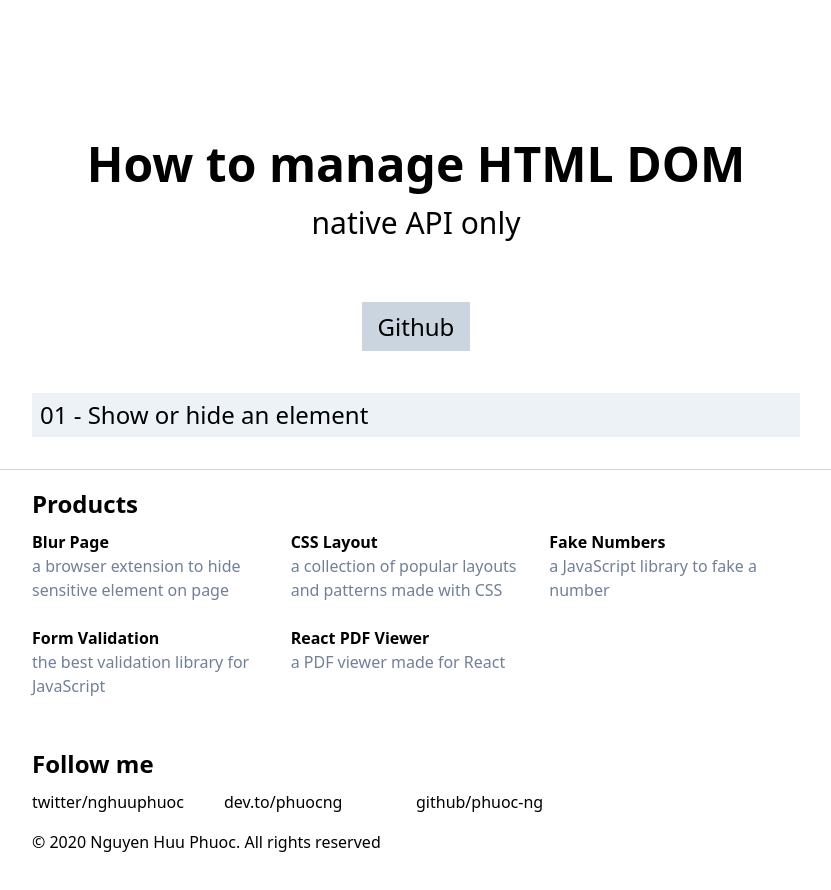
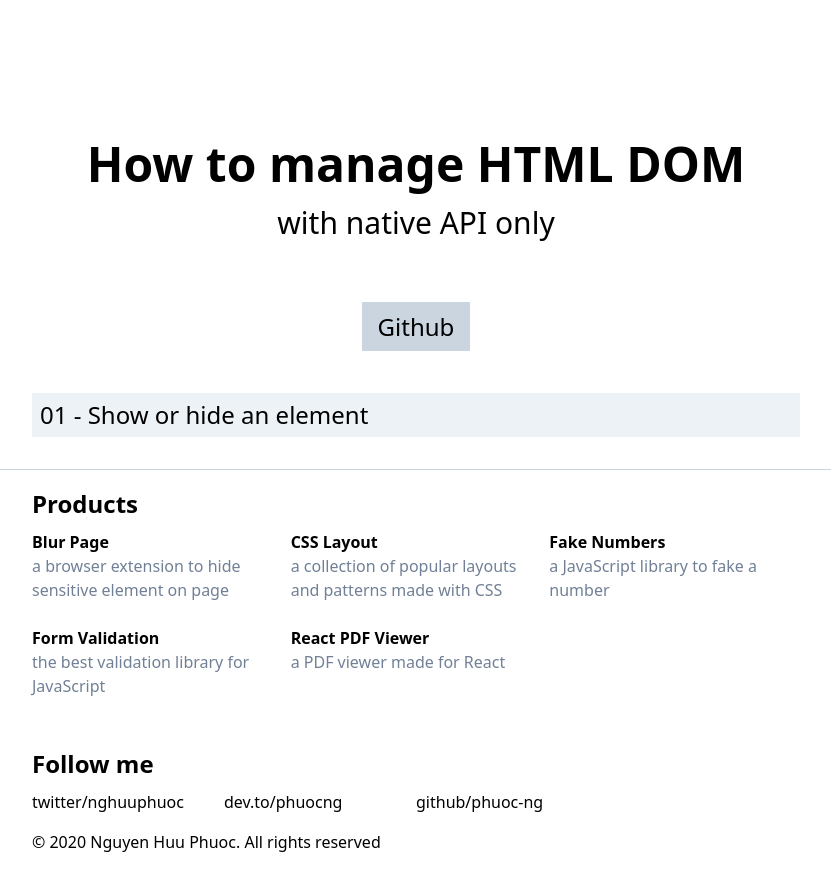
Before and after one commit to cool-guru/html-dom, a React app: page / in a window 1280 px wide. Shown: the top 890 px of the page, without its empty margins (224-1055 px from the left). Built offline with nearby package versions, Linux system fonts and the light colour scheme.

Commit message:
Add title to task page

```diff
--- a/client/pages/HomePage.tsx
+++ b/client/pages/HomePage.tsx
@@ -14,7 +14,7 @@ const HomePage = () => {
             </Helmet>
 
             <h1 className='font-bold mt-32 text-center text-4xl lg:text-5xl px-1'>How to manage HTML DOM</h1>
-            <h3 className='font-light mb-16 text-3xl text-center'>native API only</h3>
+            <h3 className='font-light mb-16 text-3xl text-center'>with native API only</h3>
 
             <div className="mb-12 text-center">
                 <a
--- a/client/pages/TaskLayout.tsx
+++ b/client/pages/TaskLayout.tsx
@@ -1,5 +1,6 @@
 import React from 'react';
 import { Link } from 'react-router-dom';
+import { Helmet } from 'react-helmet';
 
 import { TaskMeta } from '../constants/TaskMetaList';
 import Layout from './Layout';
@@ -11,6 +12,9 @@ interface TaskLayoutProps {
 const TaskLayout: React.FC<TaskLayoutProps> = ({ children, task }) => {
     return (
         <Layout>
+            <Helmet>
+                <title>HTML DOM - {task.title}</title>
+            </Helmet>
             <h1 className='font-bold mt-32 mb-4 text-center text-4xl lg:text-5xl px-1'>{task.title}</h1>
 
             <div className="mb-12 text-center">
```
